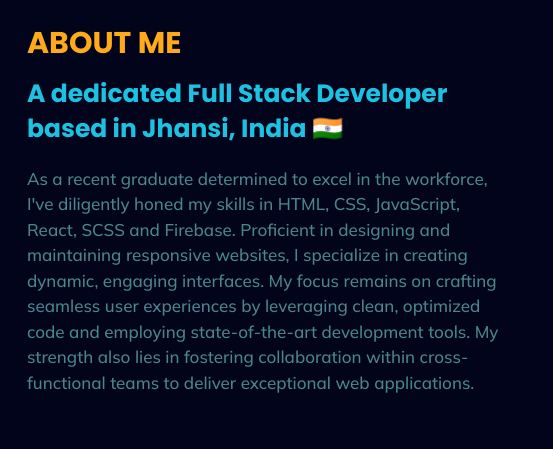
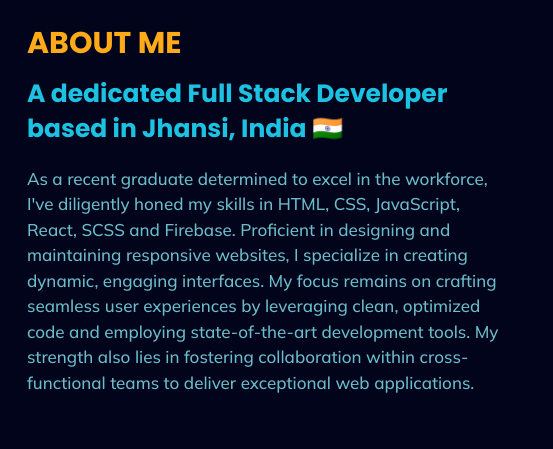
Before and after one commit to Geet2601/E--Portfolio, a website: page index.html in a window 1280 px wide. Shown: the part 947-1396 px from the top of the page, 613-1166 px from the left. Drawn offline with Linux system fonts and the light colour scheme; files that its build step writes are made by us from their sources.

Commit message:
Update styles.css

```diff
--- a/styles.css
+++ b/styles.css
@@ -524,7 +524,7 @@ nav ul a:hover {
 }
 
 .text-side p {
-  color: #4b8690;
+  color: #6cbdcb;
   font-family: Mulish,sans-serif;
   font-size: 1.7rem;
   font-weight: 500;
```
